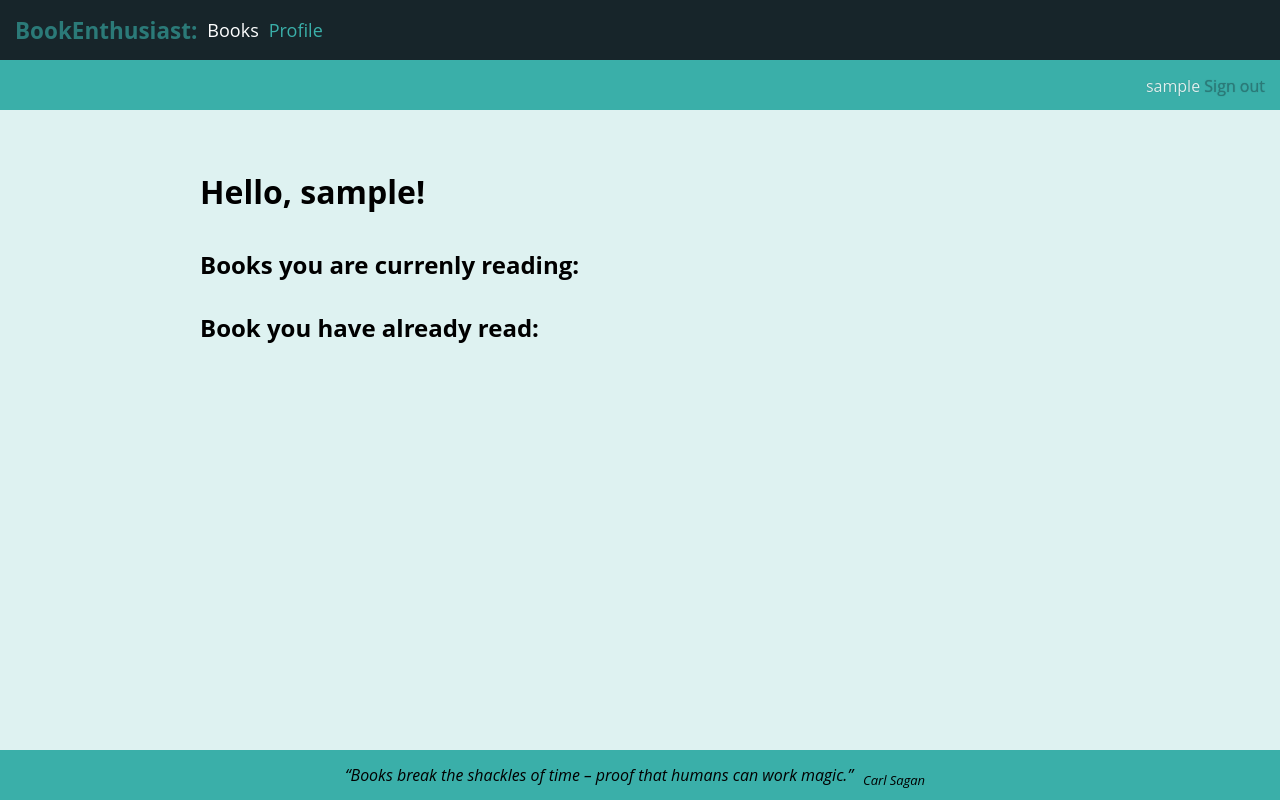
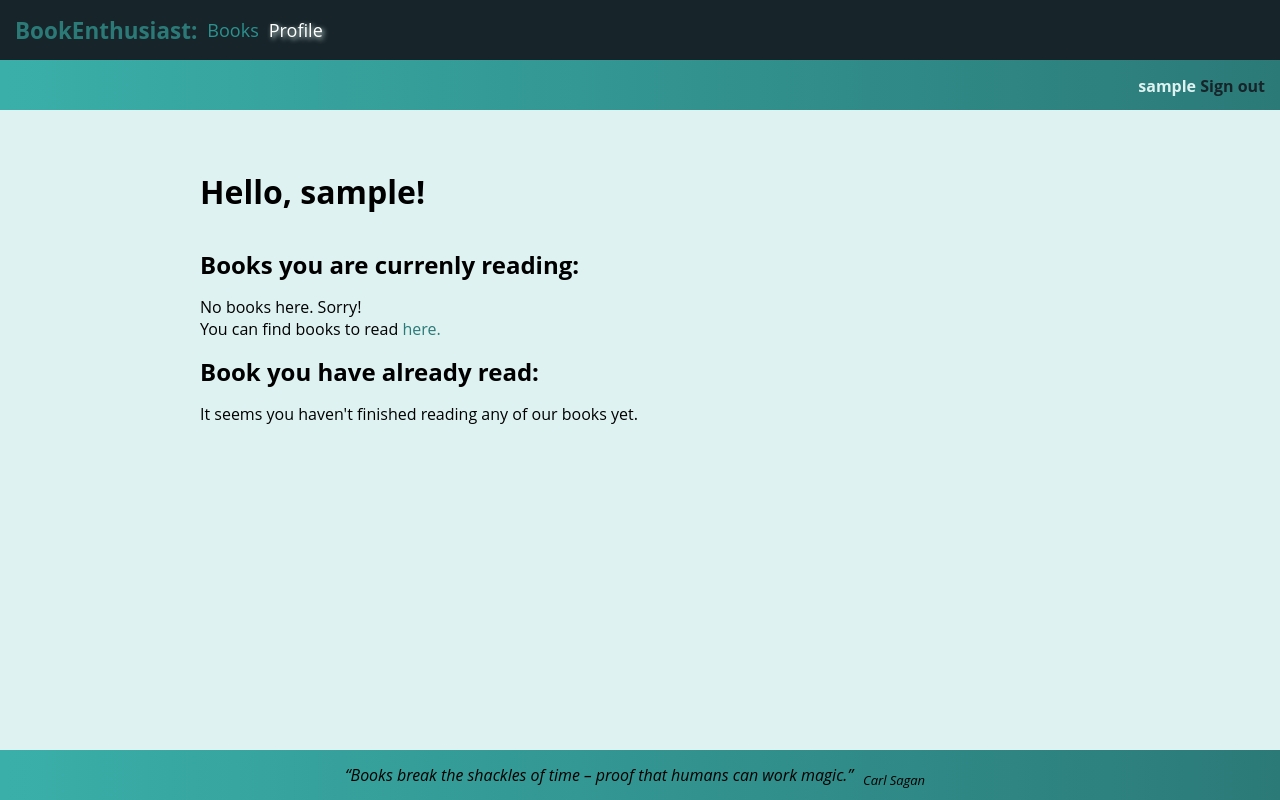
Before and after one commit to JanaRankova/final_project, a Flask app: page /profile/ in a window 1280 px wide. Run offline with Flask 2, Linux system fonts and the light colour scheme; the visitor is signed in with stand-in values (Sample User, id 1); data comes from the database, SQL or seed files in the repository.

Commit message:
Minor changes to js rating, and changes in styles

```diff
--- a/app/static/scripts.js
+++ b/app/static/scripts.js
@@ -2,8 +2,12 @@
 const handleEvent = (element, eventType, selector, handler) => {
     element.addEventListener(eventType, (event) => {
         const target = event.target.closest(selector)
-        if (target && element.contains(target)) {
-            handler(event)
+        if (event.target && event.target.closest) {
+            const target = event.target.closest(selector)
+
+            if (target && element.contains(target)) {
+                handler(event)
+            }
         }
     })
 }
@@ -11,10 +15,10 @@ const handleEvent = (element, eventType, selector, handler) => {
 const handleFlashButtonClick = (event => {
     const {target} = event
     const flashed = target.closest('.flashmessage')
-    flashed.classList.add('dissmised')
+    flashed.classList.add('dismissed')
 })
 
-handleEvent(document, 'click', '.flashmessage .dissmiss', handleFlashButtonClick)
+handleEvent(document, 'click', '.flashmessage .dismiss', handleFlashButtonClick)
 
 
 handleEvent(document, 'mouseover', '.star-rating', (event) => {
@@ -33,10 +37,13 @@ handleEvent(document, 'mouseover', '.star-rating', (event) => {
 })
 
 
-handleEvent(document, 'mouseout', '.star-rating-wrapper', (event) => {
-    const starsWithin = event.target.querySelectorAll('.star-rating')
-    starsWithin.forEach((star) => {
-        star.classList.remove('highlighted')
+const starRatingWrappers = document.querySelectorAll('.star-rating-wrapper')
+starRatingWrappers.forEach((starRatingWrapper) => {
+    handleEvent(starRatingWrapper, 'mouseleave', '.star-rating-wrapper', (event) => {
+        const starsWithin = event.target.querySelectorAll('.star-rating')
+        starsWithin.forEach((star) => {
+            star.classList.remove('highlighted')
+        })
     })
 })
 
--- a/app/static/styles/style.css
+++ b/app/static/styles/style.css
@@ -20,18 +20,22 @@ html, body {
     display: flex;
     text-align: left;
     flex-direction: column;
-    min-height: 100%;
+    min-height: 100vh;
     align-items: center;
 }
 
 .header {
     color: #def2f1;
-    background-color: #3aafa9;
+    font-weight: 750;
+    background: linear-gradient(to right, #3aafa9, #2b7a78);
     padding: 15px;
     height: 50px;
     text-align: end;
-    text-shadow: 0px 0px 1px #2b7a78;
     width: 100%;
+}
+
+#header-anchor {
+    color: #17252a;
 }
 
 .topbar {
@@ -51,16 +55,18 @@ a.home_button {
 
 a.home_button.current {
     color: #2b928f;
+    text-shadow: 1px 1px 5px #2b7a78;
 }
 
 a.topbar_link {
-    color: #feffff;
+    color: #2b928f;
     font-size: large;
     padding-left: 10px;
 }
 
 a.topbar_link.current {
-    color:#3aafa9;
+    color:#feffff;
+    text-shadow: 2px 2px 5px #def2f1;
 }
 
 .main {
@@ -78,7 +83,7 @@ a.topbar_link.current {
 footer {
     margin-top: auto;
     text-align: center;
-    background-color: #3aafa9;
+    background: linear-gradient(to right, #3aafa9, #2b7a78);
     padding: 5px;
     height: 50px;
     display: flex;
--- a/app/templates/add_a_book.html
+++ b/app/templates/add_a_book.html
@@ -2,6 +2,7 @@
 {% block content %}
     <div class="main">
         <div class="centering">
+            <div class="form-darker-layer">
                 <div class="form-style">
                     <h1>Add a new book</h1>
                     <form action="{{ url_for('add_a_book') }}" method="POST" enctype="multipart/form-data">
@@ -32,7 +33,7 @@
                             <div class="form-label">
                                 {{ form.synopsis.label }}
                             </div>
-                        {{ form.synopsis(class="form-box") }}
+                            {{ form.synopsis(class="form-box", id="synopsis-box") }}
                         </div>
                         <div class="form-section">
                             <div class="form-label">
@@ -47,4 +48,5 @@
                 </div>
             </div>
         </div>
+    </div>
 {% endblock %}
--- a/app/templates/base.html
+++ b/app/templates/base.html
@@ -17,7 +17,7 @@
         {% for message in get_flashed_messages() %}
         <p class="flashmessage">
             {{ message }}
-            <button class="dissmiss">x</button>
+            <button class="dismiss">x</button>
         </p>
         {% endfor %}
     </div>
@@ -37,7 +37,7 @@
         <header class="header">
             {% if current_user.is_authenticated %}
             {{ current_user.username }}
-            <a href="{{ url_for('logout') }}">Sign out</a>
+            <a id="header-anchor" href="{{ url_for('logout') }}">Sign out</a>
             {% endif %}
         </header>
         {% block content %}
--- a/app/templates/login.html
+++ b/app/templates/login.html
@@ -2,6 +2,7 @@
 {% block content %}
     <div class="main">
         <div class="centering">
+            <div class="form-darker-layer">
                 <div class="form-style">
                     <h1>Login</h1>
                     <form action="{{ url_for('login') }}" method="POST">
@@ -42,4 +43,5 @@
                 </div>
             </div>
         </div>
+    </div>
 {% endblock %}
--- a/app/templates/profile.html
+++ b/app/templates/profile.html
@@ -5,6 +5,10 @@
         <h1>Hello, {{ current_user.username }}!</h1>
         <h2>Books you are currenly reading:</h2>
         <div>
+        {% if not reading_books %}
+            <p>No books here. Sorry!</p>
+            <p>You can find books to read <a href="{{ url_for('list_of_books') }}">here.</a></p>
+        {% endif %}
             <ul>
                 {% for book in reading_books %}
                     <li id="book-{{ book.book_id }}">
@@ -26,14 +30,17 @@
                                 <div class="status">
                                     <div>
                                         Rate a Book:
+                                        <div class="star-rating-wrapper">
                                             {% for rating in range(1,6) %}
-                                        <a href="{{ url_for('set_status', book_id= book.book.id, status= 'read', next_url=current_url, rating=rating) }}">{{ rating }}</a>
+                                            <a class="star-rating" data-rating-value="{{ rating }}" href="{{ url_for('set_status', book_id= book.id, status= 'read', next_url=current_url, rating=rating) }}">{{ rating }}</a>
                                             {% endfor %}
+                                        </div>
                                     </div>
                                     <div>
                                         Average rating:
                                             {% if avg_rating[book.book.id] %}
-                                            {{ avg_rating[book.book.id] }}
+                                                <div class="Stars" style="--rating:{{ avg_rating[book.book.id] }}" title="{{ avg_rating[book.book.id] }}"">
+                                                </div>
                                             {% else %}
                                                 Not rated yet
                                             {% endif %}
@@ -54,6 +61,9 @@
             Book you have already read:
         </h2>
         <div>
+            {% if not read_books %}
+                <p>It seems you haven't finished reading any of our books yet.</p>
+            {% endif %}
             <ul>
                 {% for book in read_books %}
                     <li id="book-{{ book.book_id }}">
@@ -76,9 +86,11 @@
                                     <div class="changeable">
                                         <div>
                                             Change rating:
+                                            <div class="star-rating-wrapper">
                                                 {% for rating in range(1,6) %}
-                                            <a href="{{ url_for('set_status', book_id= book.book.id, status= 'read', next_url=current_url, rating=rating) }}">{{ rating }}</a>
+                                                <a class="star-rating" data-rating-value="{{ rating }}" href="{{ url_for('set_status', book_id= book.id, status= 'read', next_url=current_url, rating=rating) }}">{{ rating }}</a>
                                                 {% endfor %}
+                                            </div>
                                         </div>
                                     </div>
                                     <div class="ratings">
@@ -88,7 +100,8 @@
                                         <div>
                                             Average rating:
                                             {% if avg_rating[book.book.id] %}
-                                                {{ avg_rating[book.book.id] }}
+                                                <div class="Stars" style="--rating:{{ avg_rating[book.book.id] }}" title="{{ avg_rating[book.book.id] }}"">
+                                                </div>
                                             {% else %}
                                                 Not rated yet
                                             {% endif %}
--- a/app/templates/registration.html
+++ b/app/templates/registration.html
@@ -2,6 +2,7 @@
 {% block content %}
     <div class="main">
         <div class="centering">
+            <div class="form-darker-layer">
                 <div class="form-style">
                     <h1>
                         Create an account
@@ -43,4 +44,5 @@
                 </div>
             </div>
         </div>
+    </div>
 {% endblock %}
```
Also changed, not shown: other parts of app/static/styles/style.css (+39 -11 lines), app/templates/list_of_books.html (+6 -4 lines), app/static/covers/2020-01-20_05-28-44_PMneuvel.jpg (added). Lines whose indentation alone changed are shown as unchanged.
